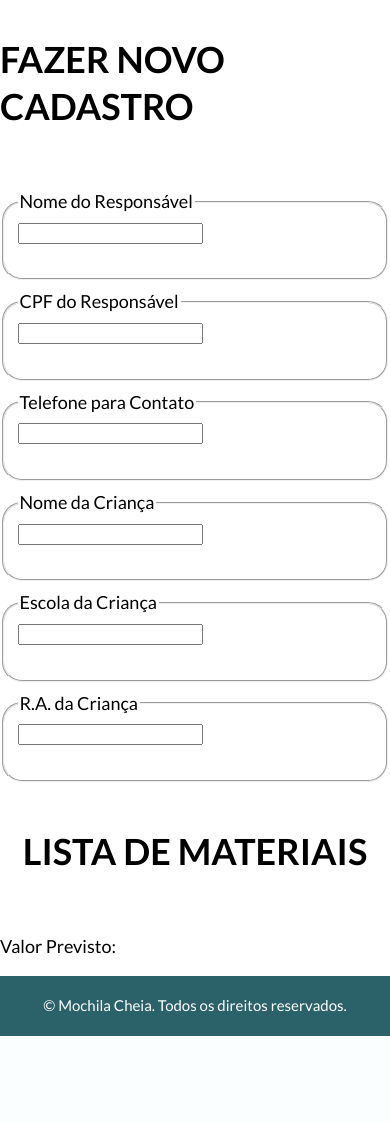
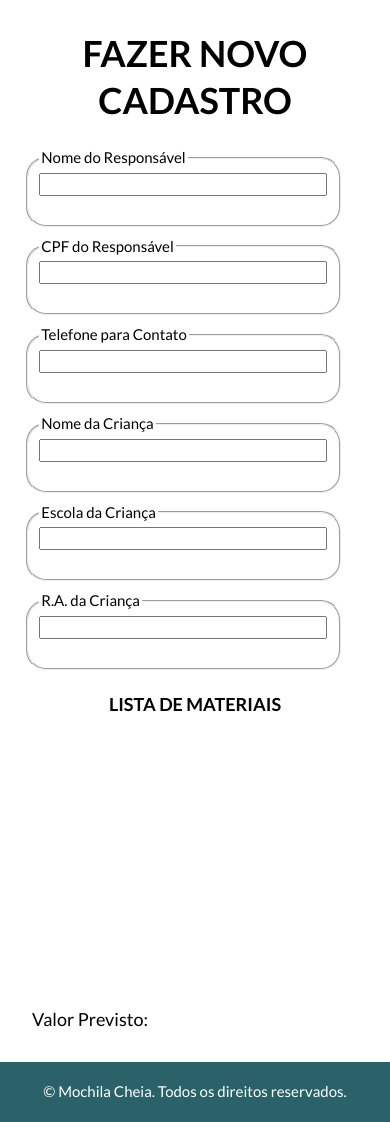
Before and after one commit to adiala/mochila-cheia-hackaton, a PHP site: page /registerPage.html in a window 390 px wide. Shown: the part 95-1217 px from the top of the page. Before the commit the page ends 1131 px from the top, so only its background shows below. Run offline with PHP 8.4, Linux system fonts and the light colour scheme; style sheets or scripts are compiled from the project's sources.

Commit message:
página de cadastro com design responsivo

```diff
--- a/app/scss/_globals.scss
+++ b/app/scss/_globals.scss
@@ -17,6 +17,11 @@ body {
     &.no-scroll {
         overflow: hidden;
     }
+}
+
+.title {
+    text-align: center;
+    padding-top: 30px;
 }
 
 h1, h2, h3 {
--- a/app/scss/_newChild.scss
+++ b/app/scss/_newChild.scss
@@ -30,9 +30,9 @@
             font-size: $font-med;
             text-shadow: 1px 1px 5px #666;
             transition: opacity 300ms ease-in-out;
-            margin-top: 20px;
+            margin-top: 22px;
             margin-left: 45px;
-            margin-bottom: 43px;
+            margin-bottom: 40px;
 
         }
 
--- /dev/null
+++ b/app/scss/_register.scss
@@ -0,0 +1,54 @@
+.formularioCadastro {
+
+    @include breakpoint-down(small) {
+        top: auto;
+        left:auto;
+        bottom: auto;
+        right: auto;
+        position: relative;
+
+        fieldset.inputLine, #nameResp, #cpfResp, #telContact, #kidName, #kidSchool, #kidRegister {
+            width: 18rem;
+            font-size: $font-sm;
+        }
+    }
+}
+
+.listOfMaterials {
+
+    @include breakpoint-down(small) {
+        display: block;
+        position:relative;
+
+        padding: 0.5rem;
+        margin-bottom: 5px;
+
+        top: auto;
+        left:auto;
+        right:auto;
+        bottom:auto;
+        width:auto;
+        height:auto;
+
+        h1 {
+            font-size: $font-med;
+            padding-top: 5px;
+
+            .container--py {
+                padding-top: 1.25rem;
+                padding-bottom: 2.25rem;
+            }
+        }
+
+        .itensList {
+            display: inline-block;
+            position:relative;
+            margin: 0;
+            padding: 8rem;
+            top: auto;
+            left:auto;
+            width:auto;
+            height: auto;
+        }
+    }
+}
--- a/app/scss/style.css
+++ b/app/scss/style.css
@@ -93,6 +93,11 @@ body {
 
 body.no-scroll {
   overflow: hidden;
+}
+
+.title {
+  text-align: center;
+  padding-top: 30px;
 }
 
 h1, h2, h3 {
@@ -812,9 +817,9 @@ fieldset {
     text-shadow: 1px 1px 5px #666;
     -webkit-transition: opacity 300ms ease-in-out;
     transition: opacity 300ms ease-in-out;
-    margin-top: 20px;
+    margin-top: 22px;
     margin-left: 45px;
-    margin-bottom: 43px;
+    margin-bottom: 40px;
   }
   .newChild #followChildButton {
     top: auto;
@@ -834,4 +839,51 @@ fieldset {
     margin-bottom: 43px;
   }
 }
+
+@media (max-width: 39.9375em) {
+  .formularioCadastro {
+    top: auto;
+    left: auto;
+    bottom: auto;
+    right: auto;
+    position: relative;
+  }
+  .formularioCadastro fieldset.inputLine, .formularioCadastro #nameResp, .formularioCadastro #cpfResp, .formularioCadastro #telContact, .formularioCadastro #kidName, .formularioCadastro #kidSchool, .formularioCadastro #kidRegister {
+    width: 18rem;
+    font-size: 0.9375rem;
+  }
+}
+
+@media (max-width: 39.9375em) {
+  .listOfMaterials {
+    display: block;
+    position: relative;
+    padding: 0.5rem;
+    margin-bottom: 5px;
+    top: auto;
+    left: auto;
+    right: auto;
+    bottom: auto;
+    width: auto;
+    height: auto;
+  }
+  .listOfMaterials h1 {
+    font-size: 1.125rem;
+    padding-top: 5px;
+  }
+  .listOfMaterials h1 .container--py {
+    padding-top: 1.25rem;
+    padding-bottom: 2.25rem;
+  }
+  .listOfMaterials .itensList {
+    display: inline-block;
+    position: relative;
+    margin: 0;
+    padding: 8rem;
+    top: auto;
+    left: auto;
+    width: auto;
+    height: auto;
+  }
+}
 /*# sourceMappingURL=style.css.map */
--- a/app/scss/style.scss
+++ b/app/scss/style.scss
@@ -10,3 +10,4 @@
 @import "about";
 @import "donation";
 @import "newChild";
+@import "register";
--- a/registerPage.html
+++ b/registerPage.html
@@ -8,6 +8,7 @@
     <meta name="viewport" content="width=device-width, initial-scale=1.0">
     <title>Projeto Mochila Cheia</title>
     <link rel="stylesheet" href="./css/style.css"/>
+    <link rel="stylesheet" href="./app/scss/style.css"/>
     <link rel="preconnect" href="https://fonts.gstatic.com">
     <link rel="preconnect" href="https://fonts.gstatic.com">
     <link href="https://fonts.googleapis.com/css2?family=Lato:wght@300;400;700&display=swap" rel="stylesheet">
@@ -44,9 +45,9 @@
 
     </header>
 <!-- TITULO -->
-        <main>
+        <main class="container container--px">
             <div class="title">
-                <h1 class="container--py flex flex-jc-c flex-ai-c">FAZER NOVO CADASTRO</h1>
+                <h1>FAZER NOVO CADASTRO</h1>
             </div>
 <!-- FORMULÁRIO -->
     <span class="formularioCadastro">
@@ -101,7 +102,7 @@
     </span>
 <!-- LISTA DE MATERIAIS -->
         <span class="listOfMaterials">
-            <h1 class="container--py flex flex-jc-c flex-ai-c">LISTA DE MATERIAIS</h1>
+            <h1 class="title">LISTA DE MATERIAIS</h1>
             <div class="itensList">
 
             </div>
```
Also changed, not shown: 1 other file.
